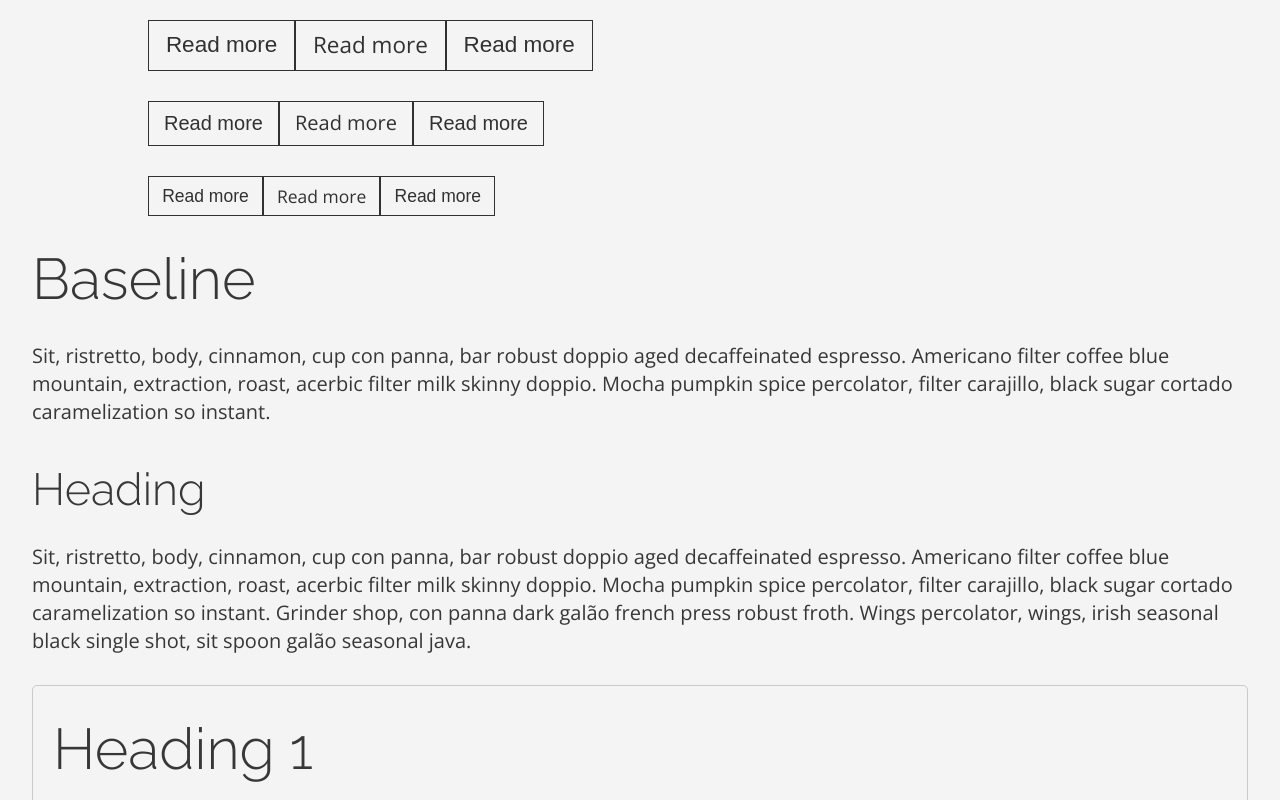
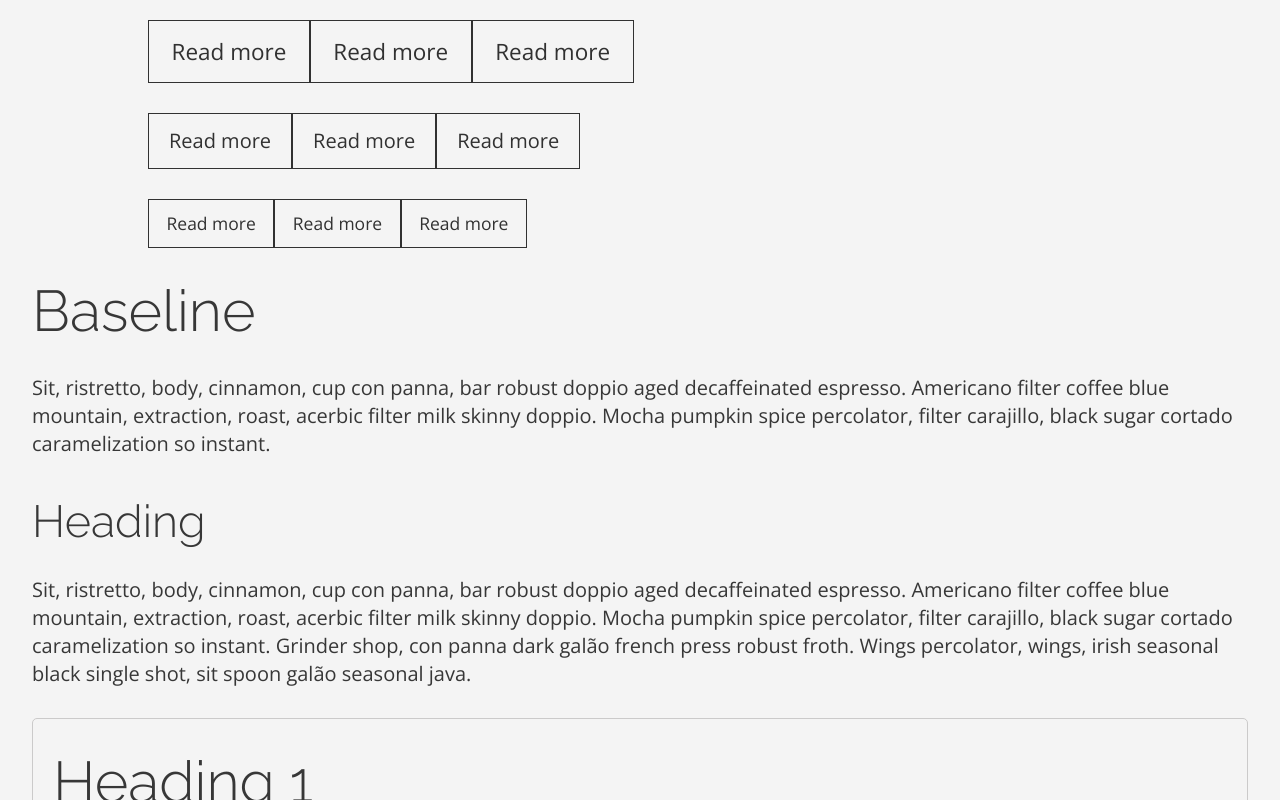
Before and after one commit to dreamistlabs/andromeda, a React (Create React App) app: page / in a window 1280 px wide. Shown: the top 800 px of the page. Built offline with nearby package versions, Linux system fonts and the light colour scheme.

Commit message:
Save progress on buttons

```diff
--- a/public/assets/stylesheets/andromeda.css
+++ b/public/assets/stylesheets/andromeda.css
@@ -594,23 +594,22 @@ hr {
 .m31.col-12 {
   width: 99.99996%; }
 
-.m31.btn {
+.btn {
   display: inline-block;
   margin: 0;
-  padding: 0.33em 0.75em;
+  padding: 0.6em 1em;
   background-color: transparent;
   border: 1px solid #313131;
   border-radius: 0;
+  font-family: "Open Sans", Arial, sans-serif;
   font-size: 1rem;
   color: #313131;
   line-height: 1.5;
   vertical-align: middle;
   cursor: pointer; }
-  .m31.btn.btn-sm {
+  .btn.btn--sm {
     font-size: 0.875rem; }
-  .m31.btn.btn-md {
-    font-size: 1rem; }
-  .m31.btn.btn-lg {
+  .btn.btn--lg {
     font-size: 1.125rem; }
 
 @media screen and (min-width: 600px) {
--- a/src/components/App.js
+++ b/src/components/App.js
@@ -11,9 +11,9 @@ class App extends Component {
       <div className="App">
         <div className="playground">
           <div>
-            <button className="m31 btn btn-lg">Read more</button>
-            <div className="m31 btn btn-lg">Read more</div>
-            <input className="m31 btn btn-lg" type="submit" value="Read more"/>
+            <button className="m31 btn btn--lg">Read more</button>
+            <div className="m31 btn btn--lg">Read more</div>
+            <input className="m31 btn btn--lg" type="submit" value="Read more"/>
           </div>
           &nbsp;
           <div>
@@ -23,9 +23,9 @@ class App extends Component {
           </div>
           &nbsp;
           <div>
-            <button className="m31 btn btn-sm">Read more</button>
-            <div className="m31 btn btn-sm">Read more</div>
-            <input className="m31 btn btn-sm" type="submit" value="Read more"/>
+            <button className="m31 btn btn--sm">Read more</button>
+            <div className="m31 btn btn--sm">Read more</div>
+            <input className="m31 btn btn--sm" type="submit" value="Read more"/>
           </div>
         </div>
 
--- a/src/scss/andromeda.scss
+++ b/src/scss/andromeda.scss
@@ -156,7 +156,7 @@ $hd-desktop: 1800px;
 .m31.col-12 { width: $col-12; }
 
 @import 'andromeda/_buttons';
-@import 'partials/media-queries';
+@import 'andromeda/_media-queries';
 
 @include for-tablet-portrait-up {
   html {
--- a/src/scss/andromeda/_buttons.scss
+++ b/src/scss/andromeda/_buttons.scss
@@ -1,12 +1,13 @@
 @import './_variables';
 
-.m31.btn {
+.btn {
   display: inline-block;
   margin: 0;
-  padding: $md-em-vertical-padding $lg-em-horizontal-padding;
+  padding: 0.6em 1em;
   background-color: transparent;
   border: 1px solid $border-dark;
   border-radius: 0;
+  font-family: $base-font-family;
   font-size: 1rem;
   color: $text-dark;
   line-height: 1.5;
@@ -15,13 +16,10 @@
   &:hover {
 
   }
-  &.btn-sm {
+  &.btn--sm {
     font-size: 0.875rem;
   }
-  &.btn-md {
-    font-size: 1rem;
-  }
-  &.btn-lg {
+  &.btn--lg {
     font-size: 1.125rem;
   }
 }
```
Also changed, not shown: public/assets/stylesheets/partials/media-queries.css (deleted), public/assets/stylesheets/vendors/media-queries.css (deleted), src/js/andromeda.js (added), src/scss/andromeda/_media-queries.scss (added).
